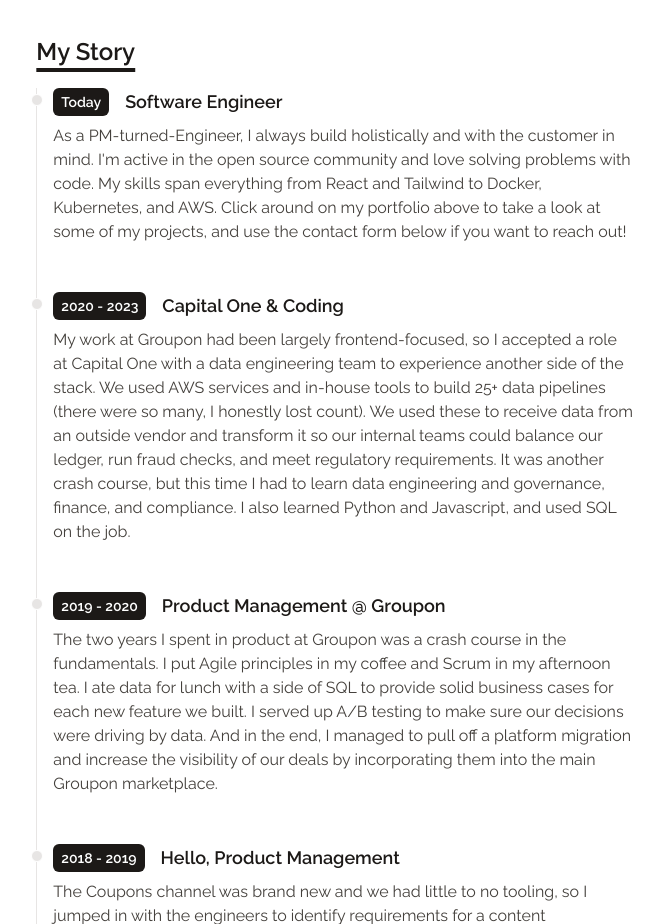
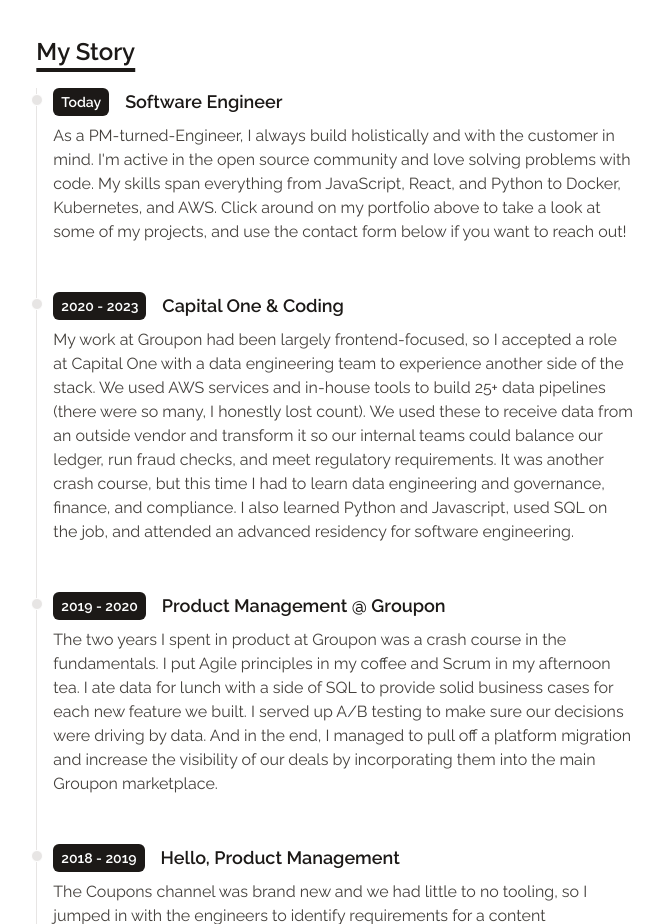
Before and after one commit to gaylem/gaylem.github.io, a React (Vite) app: page / in a window 1280 px wide. Shown: the part 2320-3244 px from the top of the page, without its empty margins (305-968 px from the left). Built offline with nearby package versions, Linux system fonts and the light colour scheme; no server answers.

Commit message:
Update timeline content

```diff
--- a/data/timeline.js
+++ b/data/timeline.js
@@ -2,12 +2,12 @@ export default [
   {
     year: 'Today',
     title: 'Software Engineer',
-    details: "As a PM-turned-Engineer, I always build holistically and with the customer in mind. I'm active in the open source community and love solving problems with code. My skills span everything from React and Tailwind to Docker, Kubernetes, and AWS. Click around on my portfolio above to take a look at some of my projects, and use the contact form below if you want to reach out!",
+    details: "As a PM-turned-Engineer, I always build holistically and with the customer in mind. I'm active in the open source community and love solving problems with code. My skills span everything from JavaScript, React, and Python to Docker, Kubernetes, and AWS. Click around on my portfolio above to take a look at some of my projects, and use the contact form below if you want to reach out!",
   },
   {
     year: '2020 - 2023',
     title: 'Capital One & Coding',
-    details: 'My work at Groupon had been largely frontend-focused, so I accepted a role at Capital One with a data engineering team to experience another side of the stack. We used AWS services and in-house tools to build 25+ data pipelines (there were so many, I honestly lost count). We used these to receive data from an outside vendor and transform it so our internal teams could balance our ledger, run fraud checks, and meet regulatory requirements. It was another crash course, but this time I had to learn data engineering and governance, finance, and compliance. I also learned Python and Javascript, and used SQL on the job.',
+    details: 'My work at Groupon had been largely frontend-focused, so I accepted a role at Capital One with a data engineering team to experience another side of the stack. We used AWS services and in-house tools to build 25+ data pipelines (there were so many, I honestly lost count). We used these to receive data from an outside vendor and transform it so our internal teams could balance our ledger, run fraud checks, and meet regulatory requirements. It was another crash course, but this time I had to learn data engineering and governance, finance, and compliance. I also learned Python and Javascript, used SQL on the job, and attended an advanced residency for software engineering.',
   },
   {
     year: '2019 - 2020',
```
